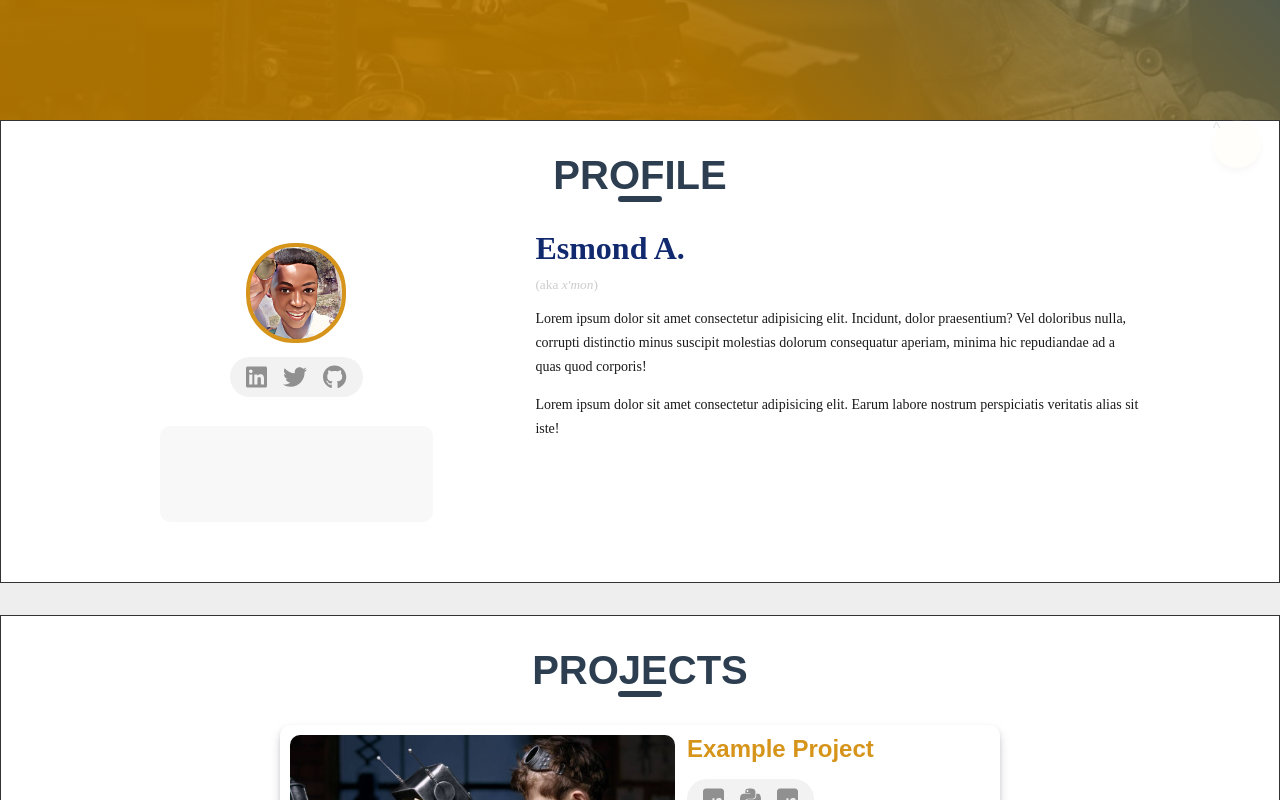
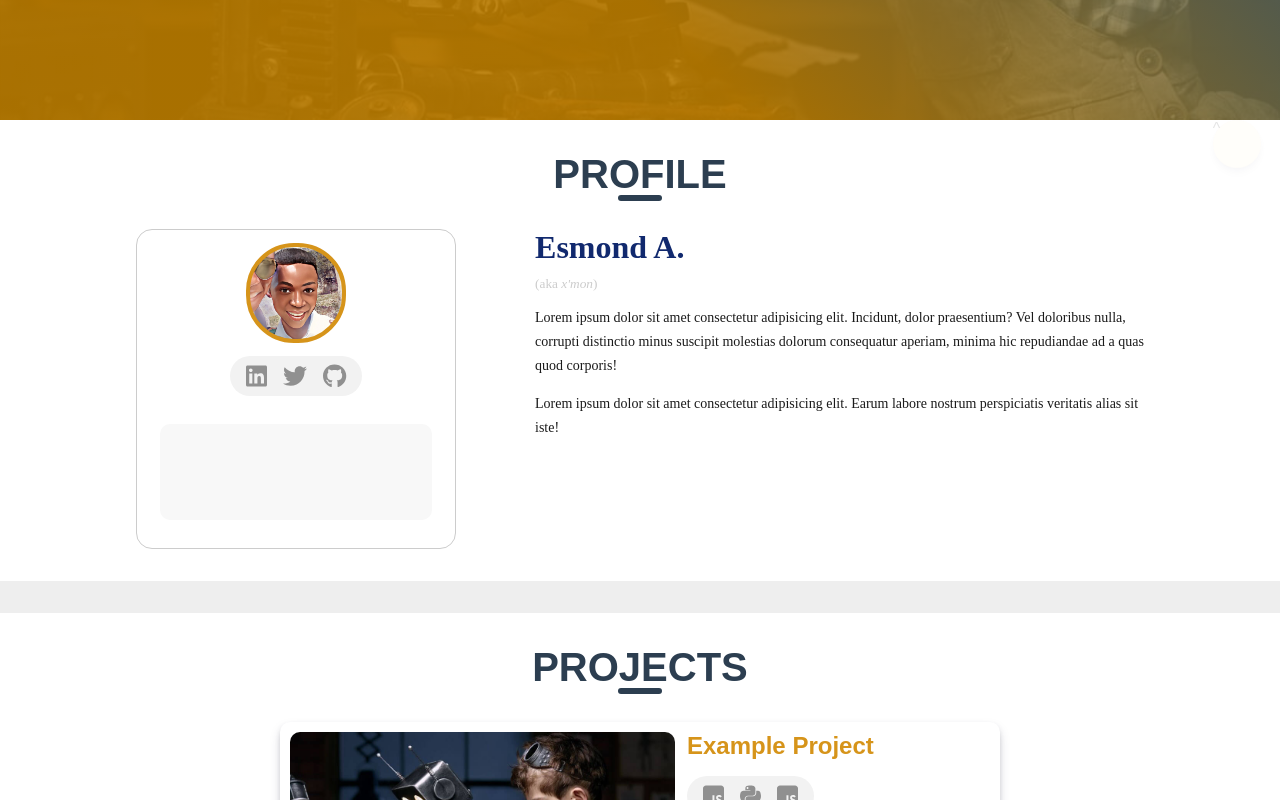
Before and after one commit to esmond-adjei/portfolio-website, a React (Create React App) app in the folder portfolio-front/: page / in a window 1280 px wide. Shown: the part 600-1400 px from the top of the page. Built offline with nearby package versions, Linux system fonts and the light colour scheme.

Commit message:
modified:   portfolio-front/src/style/component-styles/Content.css

```diff
--- a/portfolio-front/src/style/component-styles/Content.css
+++ b/portfolio-front/src/style/component-styles/Content.css
@@ -2,10 +2,11 @@ section {
     margin-bottom: 32px;
     padding: 32px 96px;
     min-height: 320px;
+    background-color: #ffffff;
 
     /* xxx */
-    border: 1px solid #333333;
-    background-color: #ffffff;
+    /* border: 1px solid #333333;
+     */
 
 }
 
@@ -57,6 +58,7 @@ section {
     min-height: 320px;
     padding: 8px;
     border-radius: 16px;
+    border: 1px solid var(--light-text);
     transition: all 0.4s ease;
 
     display: flex;
```
